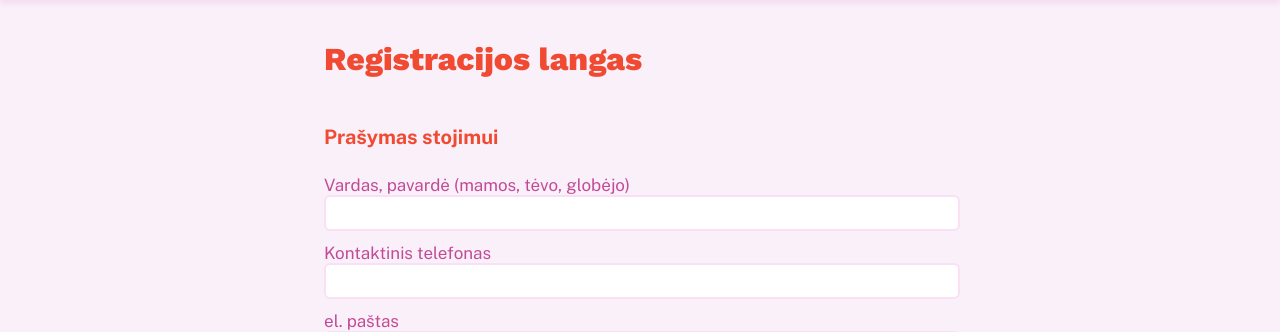
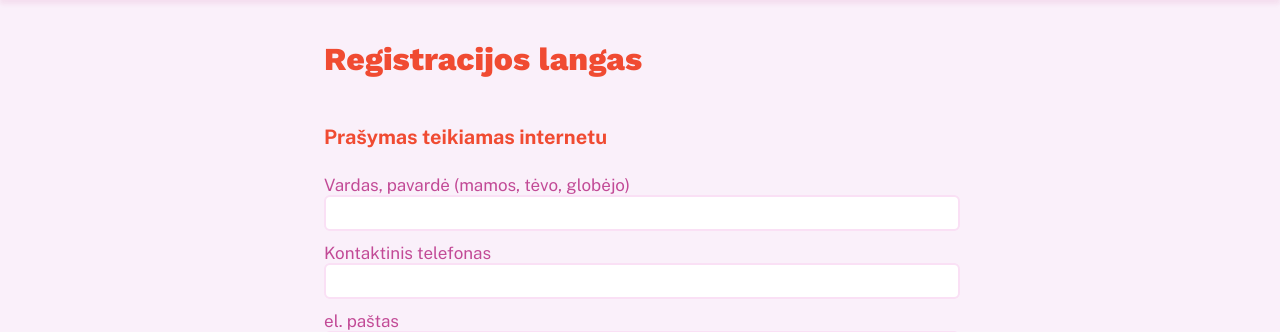
Before and after one commit to Balikas4/vaikystes_lobiai, a Django app: page /registracija/ in a window 1280 px wide. Shown: the part 80-412 px from the top of the page. Run offline with Django 5.2, Linux system fonts and the light colour scheme; some libraries are stand-ins or nearby versions.

Commit message:
edit: html

```diff
--- a/vaikystes_lobiai/core/templates/register.html
+++ b/vaikystes_lobiai/core/templates/register.html
@@ -17,7 +17,7 @@
         <!-- register.html -->
         <form method="post">
             {% csrf_token %}
-            <h4>Prašymas stojimui</h4>
+            <h4>Prašymas teikiamas internetu</h4>
             <p>Vardas, pavardė (mamos, tėvo, globėjo)    </p>
             <div class="form-group">
                 <label for="id_first_last_name">{{ form.first_last_name.label_tag }}</label>
```
